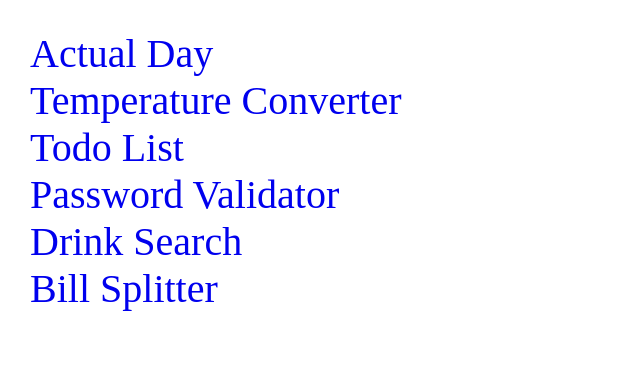
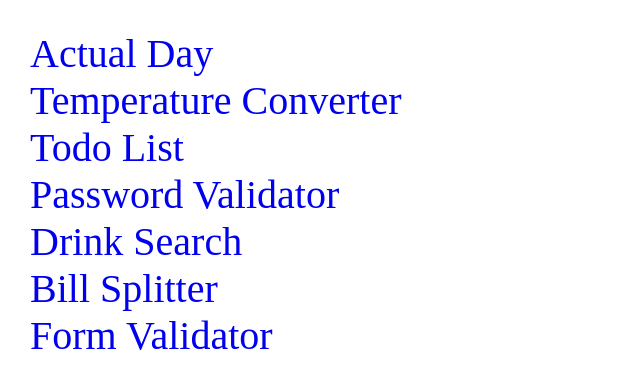
Before and after one commit to przemekjoniec/js-projects, a plain HTML site: page index.html in a window 1280 px wide. Shown: the whole page, without its empty margins (0-640 px from the left). Drawn offline with Linux system fonts and the light colour scheme.

Commit message:
updated index.html

```diff
--- a/index.html
+++ b/index.html
@@ -16,6 +16,7 @@
         <li><a href="./PasswordValidator/index.html">Password Validator</a></li>
         <li><a href="./Search/index.html">Drink Search</a></li>
         <li><a href="./BillSplitter/index.html">Bill Splitter</a></li>
+        <li><a href="./FormValidator/index.html">Form Validator</a></li>
 
     </ul>
 </body>
```
